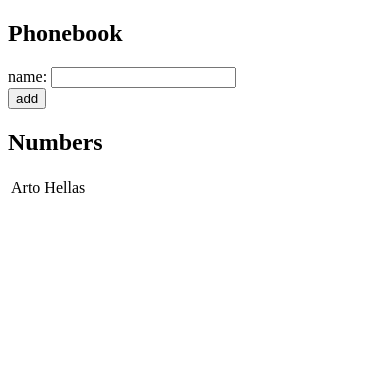
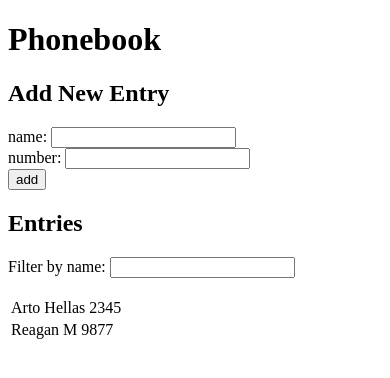
Before and after one commit to reagan-mackey/fullstackopen22-exercises, a React (Create React App) app in the folder part2/phonebook/: page / in a window 390 px wide. Shown: the top 378 px of the page. Built offline with nearby package versions, Linux system fonts and the light colour scheme.

Commit message:
Completed phonebook step 4

```diff
--- a/part2/phonebook/src/App.js
+++ b/part2/phonebook/src/App.js
@@ -1,11 +1,17 @@
 import { useState } from "react";
 
 const App = () => {
-  const [persons, setPersons] = useState([{ name: "Arto Hellas" }]);
+  const [persons, setPersons] = useState([
+    { name: "Arto Hellas", number: "2345" },
+    { name: "Reagan M", number: "9877" },
+  ]);
   const [newName, setNewName] = useState("");
+  const [newNumber, setNewNumber] = useState("");
+  const [searchName, setSearchName] = useState("");
 
   const addName = (event) => {
     event.preventDefault();
+
     if (
       persons.filter(
         (person) => JSON.stringify(person.name) === JSON.stringify(newName)
@@ -13,6 +19,7 @@ const App = () => {
     ) {
       const nameObject = {
         name: newName,
+        number: newNumber,
       };
       setPersons(persons.concat(nameObject));
     } else {
@@ -20,32 +27,68 @@ const App = () => {
     }
 
     setNewName("");
+    setNewNumber("");
   };
 
-  const handleChange = (event) => {
+  const handleNewName = (event) => {
     setNewName(event.target.value);
+  };
+
+  const handleNewNumber = (event) => {
+    setNewNumber(event.target.value);
+  };
+
+  const handleSearchName = (event) => {
+    setSearchName(event.target.value);
+  };
+
+  const printTable = () => {
+    if (searchName === "") {
+      return persons.map((person) => (
+        <tr key={person.name}>
+          <td key={person.name}>
+            {person.name} {person.number}
+          </td>
+        </tr>
+      ));
+    } else {
+      let filteredPeople = persons.filter((person) =>
+        JSON.stringify(person.name)
+          .toLowerCase()
+          .includes(searchName.toLowerCase())
+      );
+
+      return filteredPeople.map((person) => (
+        <tr key={person.name}>
+          <td key={person.name}>
+            {person.name} {person.number}
+          </td>
+        </tr>
+      ));
+    }
   };
 
   return (
     <div>
-      <h2>Phonebook</h2>
+      <h1>Phonebook</h1>
+      <h2>Add New Entry</h2>
       <form onSubmit={addName}>
         <div>
-          name: <input value={newName} onChange={handleChange} />
+          name: <input value={newName} onChange={handleNewName} />
+        </div>
+        <div>
+          number: <input value={newNumber} onChange={handleNewNumber} />
         </div>
         <div>
           <button type="submit">add</button>
         </div>
       </form>
-      <h2>Numbers</h2>
+      <h2>Entries</h2>
+      Filter by name: <input value={searchName} onChange={handleSearchName} />
+      <br />
+      <br />
       <table>
-        <tbody>
-          {persons.map((person) => (
-            <tr key={person.name}>
-              <td key={person.name}>{person.name}</td>
-            </tr>
-          ))}
-        </tbody>
+        <tbody>{printTable()}</tbody>
       </table>
     </div>
   );
```
